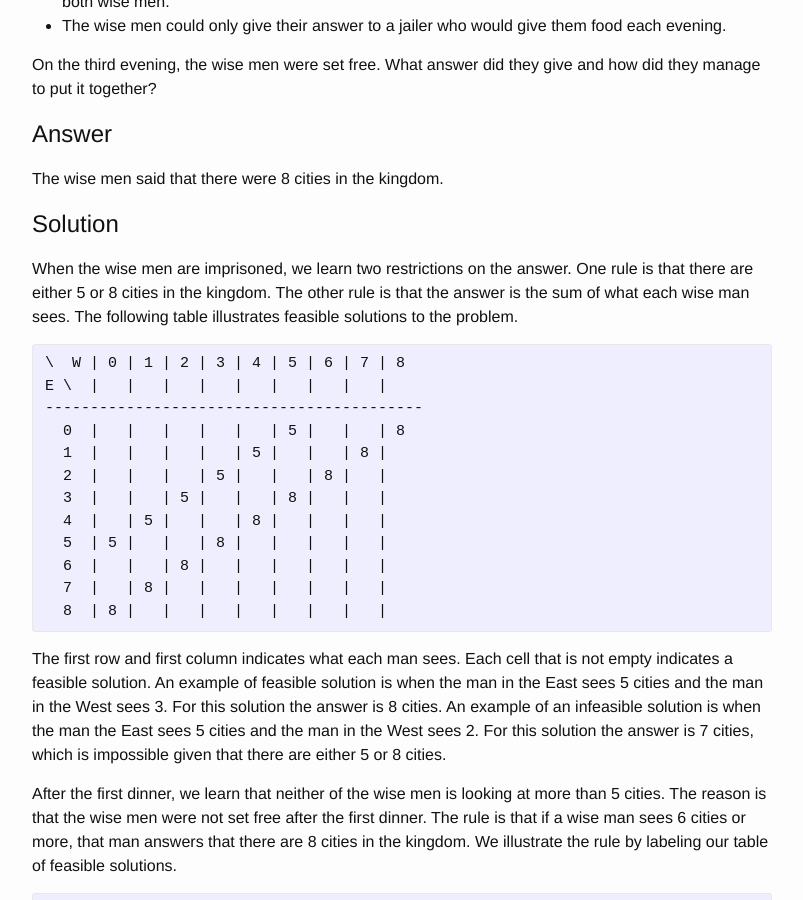
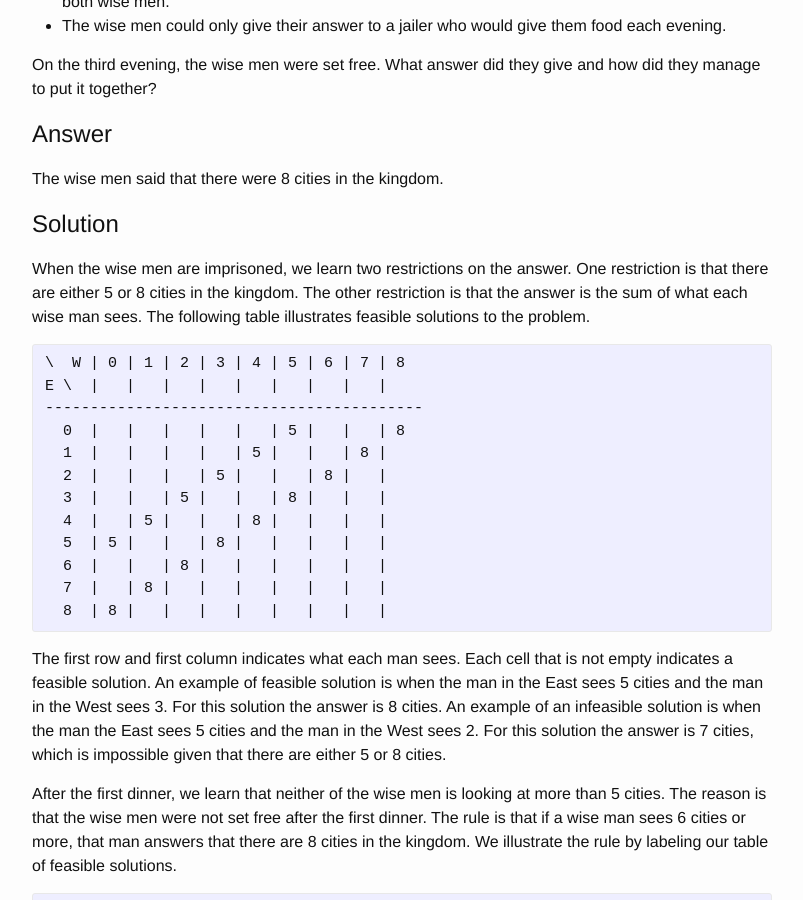
Before and after one commit to mrrusof/mrrusof.github.io, a Jekyll site: the page built from _posts/2016-02-19-captured-wise-men.markdown, in a window 1280 px wide and 900 px high, scrolled down 711 px. Shown: the whole window, without its empty margins (238-1041 px from the left). Built offline with Jekyll 4.4.1, drawn with Linux system fonts in a browser that asks for light colours; comment, search, counter and statistics services are not loaded.

Commit message:
Revisit captured wise men.

````diff
--- a/_posts/2016-02-19-captured-wise-men.markdown
+++ b/_posts/2016-02-19-captured-wise-men.markdown
@@ -50,8 +50,8 @@ The wise men said that there were 8 cities in the kingdom.
 
 When the wise men are imprisoned, we learn two restrictions on the
 answer.
-One rule is that there are either 5 or 8 cities in the kingdom.
-The other rule is that the answer is the sum of what each wise man sees.
+One restriction is that there are either 5 or 8 cities in the kingdom.
+The other restriction is that the answer is the sum of what each wise man sees.
 The following table illustrates feasible solutions to the problem.
 
 ```asciidoc
````
